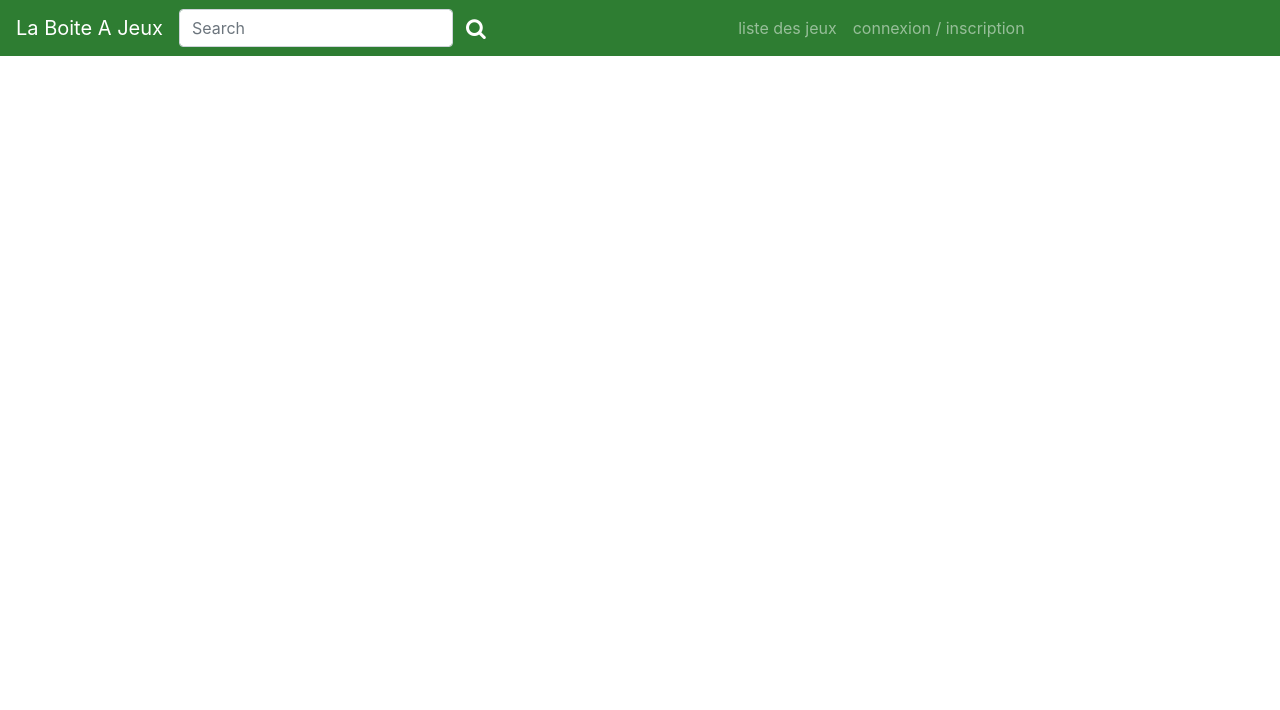
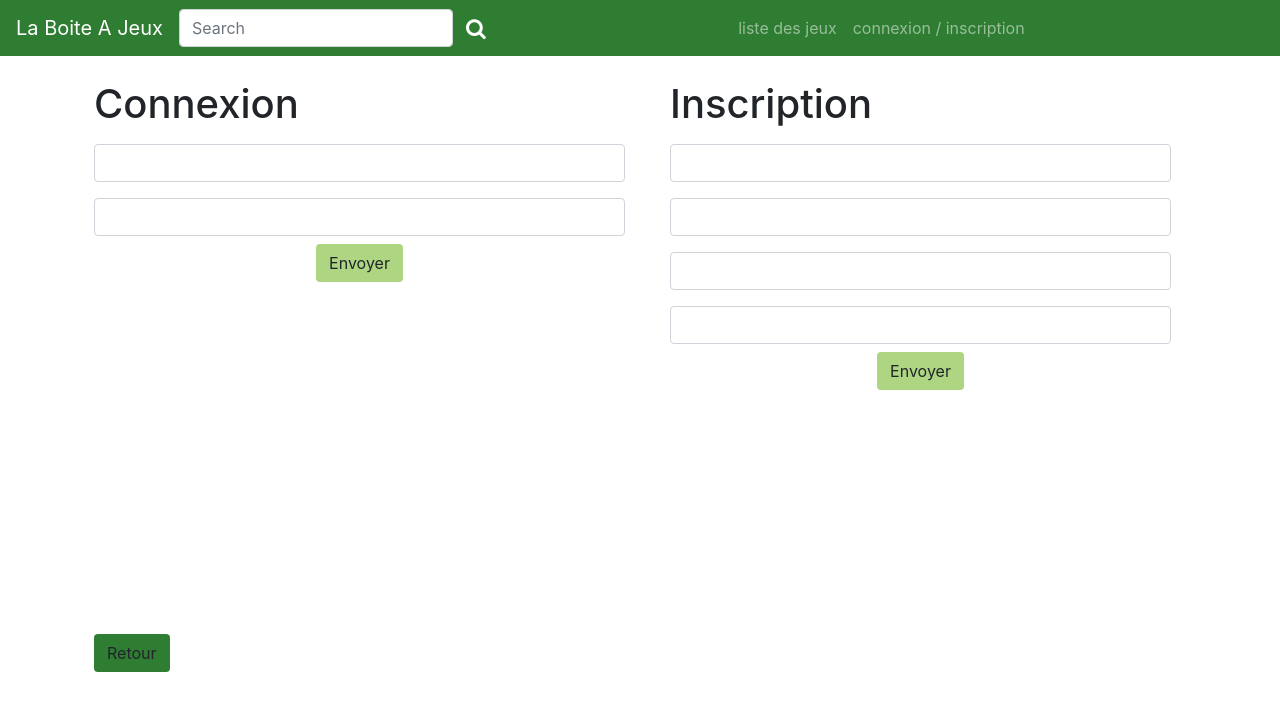
Before and after one commit to jbinaux/Certification_Boite_a_Jeu, an Angular app in the folder src/main/webapp/WEB-INF/Boite-a-jeu-front/: page /sign-in in a window 1280 px wide. Shown: the top 710 px of the page. Built offline with nearby package versions, Linux system fonts and the light colour scheme; what angular-bootstrap-md would draw is missing.

Commit message:
sign-in and register components done

```diff
--- a/src/main/webapp/WEB-INF/Boite-a-jeu-front/angular.json
+++ b/src/main/webapp/WEB-INF/Boite-a-jeu-front/angular.json
@@ -28,8 +28,8 @@
             ],
             "styles": [
               "./node_modules/font-awesome/scss/font-awesome.scss",
+              "./node_modules/bootstrap/scss/bootstrap.scss",
               "./node_modules/angular-bootstrap-md/scss/mdb-free.scss",
-              "./node_modules/bootstrap/scss/bootstrap.scss",
               "./src/styles.css"
             ],
             "scripts": [
--- a/src/main/webapp/WEB-INF/Boite-a-jeu-front/src/app/app.component.html
+++ b/src/main/webapp/WEB-INF/Boite-a-jeu-front/src/app/app.component.html
@@ -1 +1,2 @@
 <app-header></app-header>
+<router-outlet></router-outlet>
--- a/src/main/webapp/WEB-INF/Boite-a-jeu-front/src/app/app.module.ts
+++ b/src/main/webapp/WEB-INF/Boite-a-jeu-front/src/app/app.module.ts
@@ -9,6 +9,7 @@ import { BestGamesComponent } from './best-games/best-games.component';
 import { SignInComponent } from './sign-in/sign-in.component';
 import { RegisterComponent } from './register/register.component';
 import { FormsModule } from '@angular/forms';
+import { AppRoutingModule } from './app-routing.module';
 
 
 @NgModule({
@@ -24,7 +25,8 @@ import { FormsModule } from '@angular/forms';
   imports: [
     BrowserModule,
     MDBBootstrapModule.forRoot(),
-    FormsModule
+    FormsModule,
+    AppRoutingModule
   ],
   providers: [],
   bootstrap: [AppComponent]
--- a/src/main/webapp/WEB-INF/Boite-a-jeu-front/src/app/header/header.component.css
+++ b/src/main/webapp/WEB-INF/Boite-a-jeu-front/src/app/header/header.component.css
@@ -8,7 +8,7 @@ button.btn.text-white > i
     display: none;
 }
 
-@media only screen and (min-width: 1000px)
+@media only screen and (min-width: 992px)
 {
     .hide-sm
     {
--- a/src/main/webapp/WEB-INF/Boite-a-jeu-front/src/app/header/header.component.html
+++ b/src/main/webapp/WEB-INF/Boite-a-jeu-front/src/app/header/header.component.html
@@ -25,10 +25,10 @@
     <div class="collapse navbar-collapse" id="navbarContent">
       <ul class="navbar-nav">
         <li class="nav-item">
-          <a class="nav-link" href="#">liste des jeux</a>
+          <a class="nav-link" [routerLink]="['/']" routerLinkActive="router-link-active" >liste des jeux</a>
         </li>
         <li class="nav-item">
-          <a class="nav-link" href="#">connexion / inscription</a>
+          <a class="nav-link" [routerLink]="['/sign-in']" routerLinkActive="router-link-active" >connexion / inscription</a>
         </li>
       </ul>
     </div>
--- a/src/main/webapp/WEB-INF/Boite-a-jeu-front/src/app/register/register.component.html
+++ b/src/main/webapp/WEB-INF/Boite-a-jeu-front/src/app/register/register.component.html
@@ -1,3 +1,15 @@
-<p>
-  register works!
-</p>
+<div class="container">
+<div class="col w-100 h-100 d-flex flex-column">
+  <h1>Inscription</h1>
+  <div class="w-100 d-flex flex-column align-self-center">
+      <form class="d-flex flex-column" action="">
+        <input class="form-control my-2" type="text">
+        <input class="form-control my-2" type="text">
+        <input class="form-control my-2" type="text">
+        <input class="form-control my-2" type="password">
+        <button class="btn secondary-green align-self-center" type="submit">Envoyer</button>
+      </form>
+  </div>
+</div>
+<button class="btn primary-green hide-lg">Retour</button>
+</div>
--- a/src/main/webapp/WEB-INF/Boite-a-jeu-front/src/app/register/register.component.scss
+++ b/src/main/webapp/WEB-INF/Boite-a-jeu-front/src/app/register/register.component.scss
@@ -0,0 +1,16 @@
+.container {
+  height: 80vh;
+  position: relative;
+  top: 56px;
+}
+
+@media only screen and (min-width: 992px) {
+  .hide-lg {
+    display: none;
+  }
+  .container {
+    height: 100%;
+    width: 100%;
+    top: 0px;
+  }
+}
--- a/src/main/webapp/WEB-INF/Boite-a-jeu-front/src/app/sign-in/sign-in.component.html
+++ b/src/main/webapp/WEB-INF/Boite-a-jeu-front/src/app/sign-in/sign-in.component.html
@@ -1,3 +1,18 @@
-<p>
-  sign-in works!
-</p>
+<div class="container p-4">
+  <div class="row h-100">
+    <div class="col d-flex flex-column w-100">
+      <h1>Connexion</h1>
+      <div class="w-100 d-flex flex-column align-self-center h-100">
+          <form class="d-flex flex-column" action="">
+            <input class="form-control my-2" type="text">
+            <input class="form-control my-2" type="password">
+            <button class="btn secondary-green align-self-center" type="submit">Envoyer</button>
+          </form>
+          <button class="btn secondary-green align-self-center hide-lg" [routerLink]="['/register']" routerLinkActive="router-link-active" >Inscription</button>
+      </div>
+      <button class="btn primary-green align-self-start">Retour</button>
+    </div>
+    <app-register></app-register>
+  </div>
+
+</div>
--- a/src/main/webapp/WEB-INF/Boite-a-jeu-front/src/app/sign-in/sign-in.component.scss
+++ b/src/main/webapp/WEB-INF/Boite-a-jeu-front/src/app/sign-in/sign-in.component.scss
@@ -0,0 +1,19 @@
+.container {
+  height: 80vh;
+  position: relative;
+  top: 56px;
+}
+
+app-register {
+    display: none;
+}
+
+@media only screen and (min-width: 992px) {
+  app-register {
+    display: block;
+    width: 50%;
+  }
+  .hide-lg{
+    display: none;
+  }
+}
```
Also changed, not shown: src/main/webapp/WEB-INF/Boite-a-jeu-front/src/app/app-routing.module.ts (added, +16 -0 lines).
